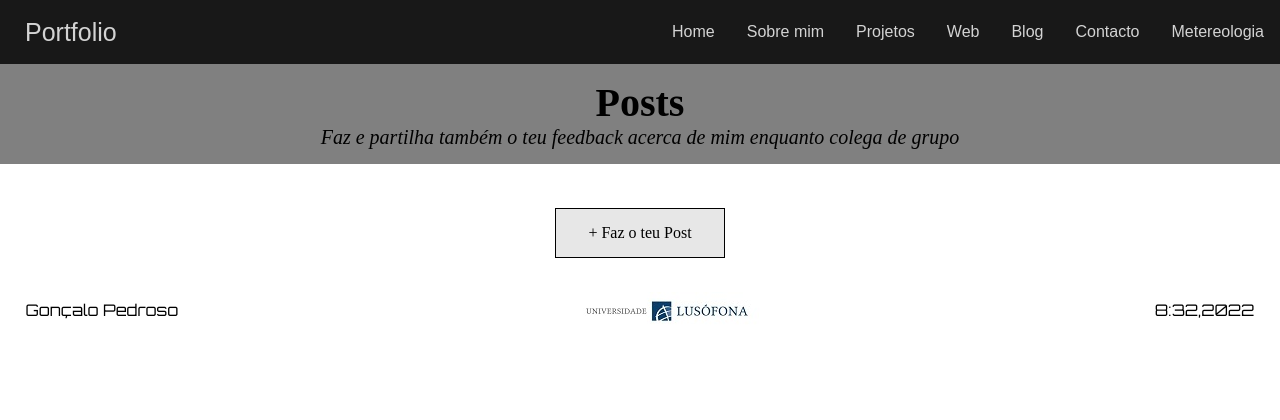
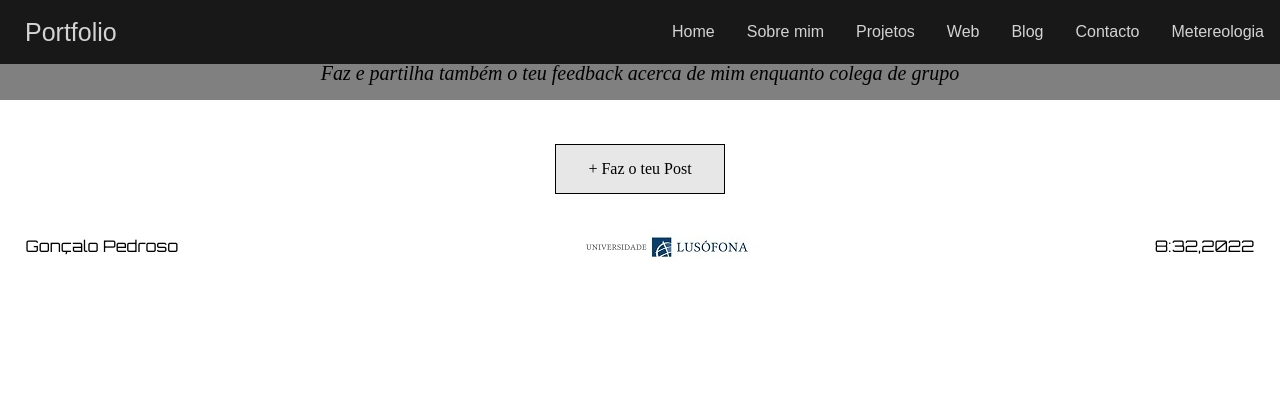
Before and after one commit to DrAlexWild/goncalo_portfolio, a Django app: page /Blog in a window 1280 px wide. Shown: the top 420 px of the page. Run offline with Django 4.2, Linux system fonts and the light colour scheme; data that the repository does not hold is empty; parts of the project's set-up code (start-up, migrations or seed data) failed here and were passed over; some web fonts are replaced.

Commit message:
MENU_MOVEL

```diff
--- a/portfolio/static/portfolio/css/estilos.css
+++ b/portfolio/static/portfolio/css/estilos.css
@@ -7,13 +7,16 @@ header {
   height: 8vh;
   background: #181818;
   color: white;
-  top: 0;
-  position: sticky;
-
   display:flex;
   justify-content: space-between;
   align-items: center;
   font-family: 'Cuprum', sans-serif;
+  position: fixed;
+  top: 0;
+  width: 100%;
+  overflow: hidden;
+  z-index: 999;
+}
 }
 
 header div {
```
